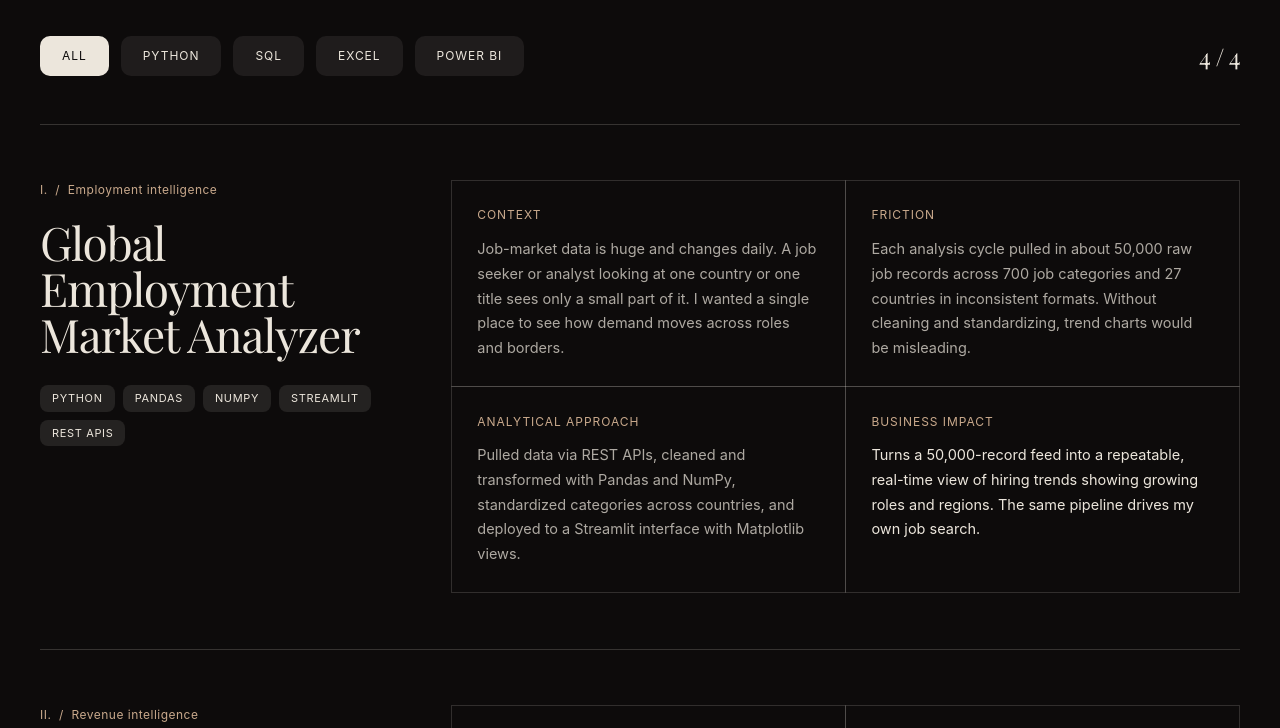
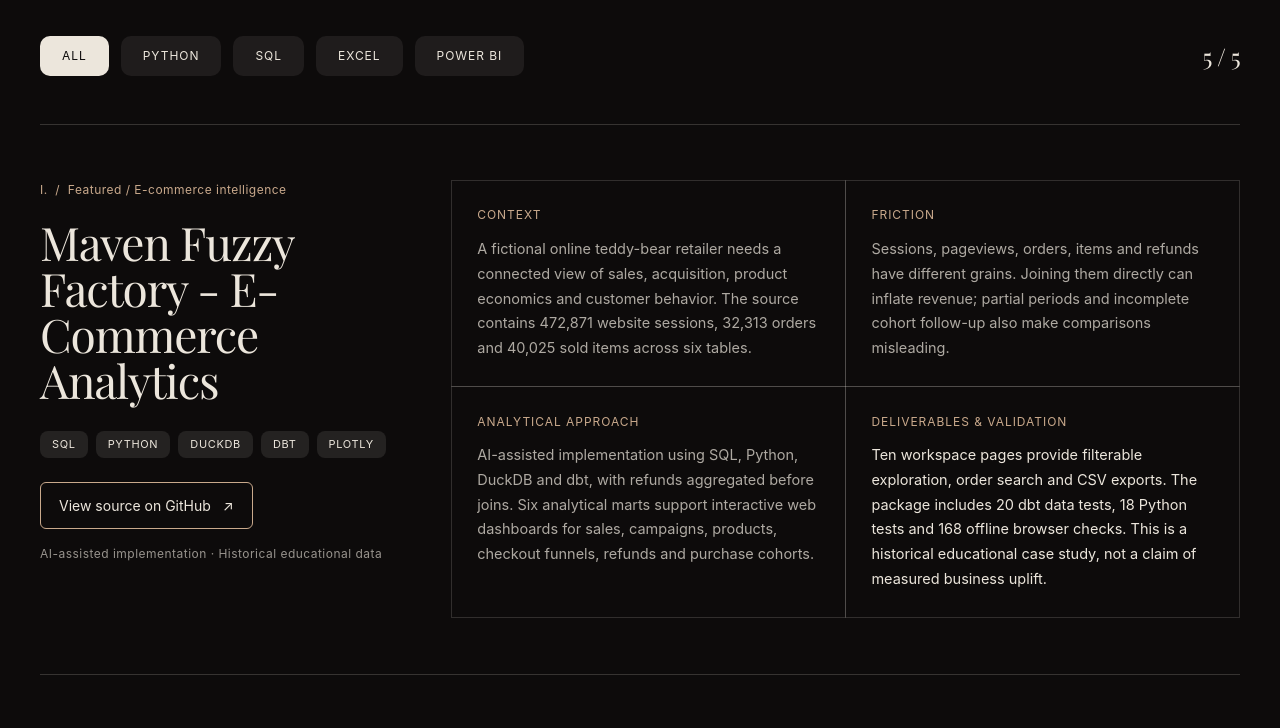
Before and after one commit to yazeenworks/yazeenworks.github.io, a plain HTML site: page index.html in a window 1280 px wide. Shown: the part 1780-2508 px from the top of the page. Drawn offline with nearby package versions, Linux system fonts and the light colour scheme.

Commit message:
Update project count from 4 to 5 in index.html

```diff
--- a/index.html
+++ b/index.html
@@ -44,6 +44,11 @@ body{font-family:ui-sans-serif,-apple-system,"Segoe UI","Helvetica Neue",Arial,s
 .arc{position:absolute;pointer-events:none;stroke:#fff;stroke-opacity:.45;fill:none;stroke-width:1;stroke-dasharray:2400;stroke-dashoffset:2400;animation:dr 4s .6s ease forwards}
 @keyframes dr{to{stroke-dashoffset:0}}
 @media (prefers-reduced-motion:reduce){.rv,.mk>span{transition:none;opacity:1;transform:none}.card{animation:none}.arc{animation:none;stroke-dashoffset:0}}
+
+.project-source{display:inline-flex;align-items:center;gap:12px;min-height:44px;padding:12px 18px;margin-top:24px;border:1px solid var(--sand);border-radius:6px;color:var(--cream);font-size:14px;text-decoration:none;transition:background .2s,color .2s}
+.project-source:hover{background:var(--sand);color:var(--ink)}
+.project-source:focus-visible{outline:2px solid var(--sand);outline-offset:4px}
+.project-source:active{opacity:.8}
 </style>
 </head>
 <body>
@@ -97,7 +102,7 @@ body{font-family:ui-sans-serif,-apple-system,"Segoe UI","Helvetica Neue",Arial,s
     </div>
     <div class="flex flex-wrap items-center gap-3 mb-12 rv" id="filters" role="tablist" aria-label="Filter projects">
       <button class="fbtn on" data-f="all">All</button><button class="fbtn" data-f="python">Python</button><button class="fbtn" data-f="sql">SQL</button><button class="fbtn" data-f="excel">Excel</button><button class="fbtn" data-f="powerbi">Power BI</button>
-      <span class="serif text-2xl ml-auto" id="count">4 / 4</span>
+      <span class="serif text-2xl ml-auto" id="count">5 / 5</span>
     </div>
     <div id="projects" class="border-b" style="border-color:rgba(236,230,220,.18)"></div>
   </div>
@@ -155,6 +160,7 @@ body{font-family:ui-sans-serif,-apple-system,"Segoe UI","Helvetica Neue",Arial,s
 
 <script>
 const P=[
+{"cat": "python sql", "eye": "Featured / E-commerce intelligence", "t": "Maven Fuzzy Factory - E-Commerce Analytics", "tags": ["SQL", "Python", "DuckDB", "dbt", "Plotly"], "c": "A fictional online teddy-bear retailer needs a connected view of sales, acquisition, product economics and customer behavior. The source contains 472,871 website sessions, 32,313 orders and 40,025 sold items across six tables.", "f": "Sessions, pageviews, orders, items and refunds have different grains. Joining them directly can inflate revenue; partial periods and incomplete cohort follow-up also make comparisons misleading.", "a": "AI-assisted implementation using SQL, Python, DuckDB and dbt, with refunds aggregated before joins. Six analytical marts support interactive web dashboards for sales, campaigns, products, checkout funnels, refunds and purchase cohorts.", "i": "Ten workspace pages provide filterable exploration, order search and CSV exports. The package includes 20 dbt data tests, 18 Python tests and 168 offline browser checks. This is a historical educational case study, not a claim of measured business uplift.", "repo": "https://github.com/yazeenworks/-E-Commerce-Analytics"},
 {cat:'python',eye:'Employment intelligence',t:'Global Employment Market Analyzer',tags:['Python','Pandas','NumPy','Streamlit','REST APIs'],
 c:'Job-market data is huge and changes daily. A job seeker or analyst looking at one country or one title sees only a small part of it. I wanted a single place to see how demand moves across roles and borders.',
 f:'Each analysis cycle pulled in about 50,000 raw job records across 700 job categories and 27 countries in inconsistent formats. Without cleaning and standardizing, trend charts would be misleading.',
@@ -179,15 +185,16 @@ const S=[['Data Analysis','SQL, Python, Pandas, NumPy, Data Cleaning, Data Valid
 ['Visualization & BI','Power BI, Excel, Matplotlib, Seaborn, Recharts, Streamlit, Dashboard Design'],
 ['SQL Expertise','CTEs, Joins, Window Functions, CASE Statements, Aggregations, SQLite'],
 ['Tools','Jupyter Notebook, Git, GitHub, REST APIs, VS Code']];
-const R=['I.','II.','III.','IV.'];
+const R=['I.','II.','III.','IV.','V.'];
 document.getElementById('projects').innerHTML=P.map((p,k)=>`
 <article class="proj py-14 grid md:grid-cols-12 gap-8 rv" data-cat="${p.cat}">
   <div class="md:col-span-4"><p class="lbl" style="color:var(--sand)">${R[k]} &nbsp;/&nbsp; ${p.eye}</p>
     <h3 class="serif text-[clamp(2rem,3.6vw,3.3rem)] mt-5">${p.t}</h3>
-    <div class="flex flex-wrap gap-2 mt-7">${p.tags.map(x=>`<span class="chip">${x}</span>`).join('')}</div></div>
+    <div class="flex flex-wrap gap-2 mt-7">${p.tags.map(x=>`<span class="chip">${x}</span>`).join('')}</div>
+    ${p.repo ? `<a class="project-source" href="${p.repo}" target="_blank" rel="noopener noreferrer" aria-label="View source code for Maven Fuzzy Factory on GitHub">View source on GitHub <span aria-hidden="true">↗</span></a><p class="lbl mut mt-4">AI-assisted implementation · Historical educational data</p>` : ''}</div>
   <div class="md:col-span-8 grid sm:grid-cols-2 pl-px">
     <div class="cell"><h4>Context</h4><p>${p.c}</p></div><div class="cell"><h4>Friction</h4><p>${p.f}</p></div>
-    <div class="cell"><h4>Analytical approach</h4><p>${p.a}</p></div><div class="cell"><h4>Business impact</h4><p style="opacity:1">${p.i}</p></div>
+    <div class="cell"><h4>Analytical approach</h4><p>${p.a}</p></div><div class="cell"><h4>${p.repo ? "Deliverables & validation" : "Business impact"}</h4><p style="opacity:1">${p.i}</p></div>
   </div></article>`).join('');
 document.getElementById('skills').innerHTML=S.map((s,k)=>`<div class="cell !p-9"><p class="serif text-3xl">${s[0]}</p><p class="mt-5 text-[16px] leading-relaxed opacity-70">${s[1]}</p></div>`).join('');
 
```
